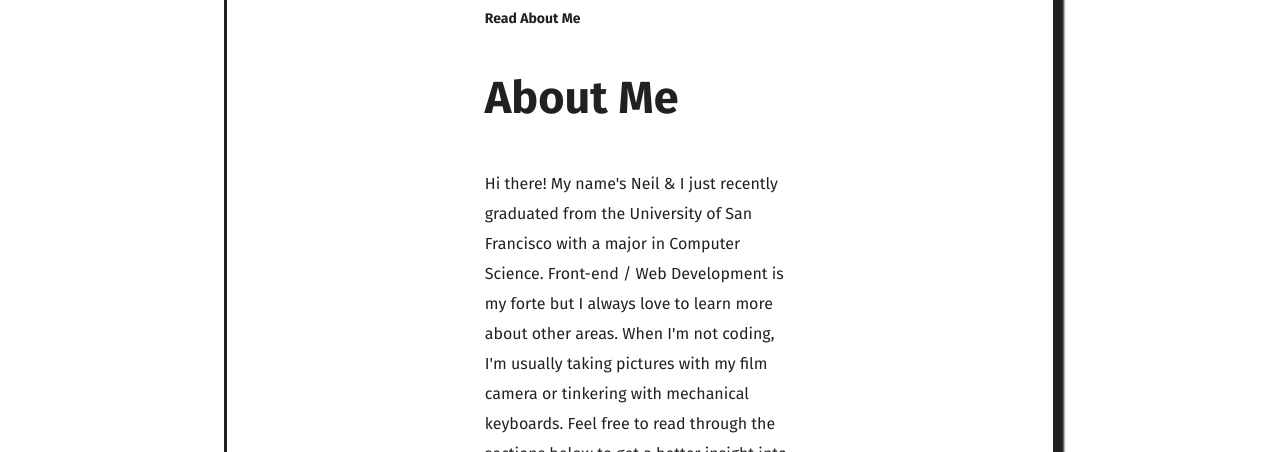
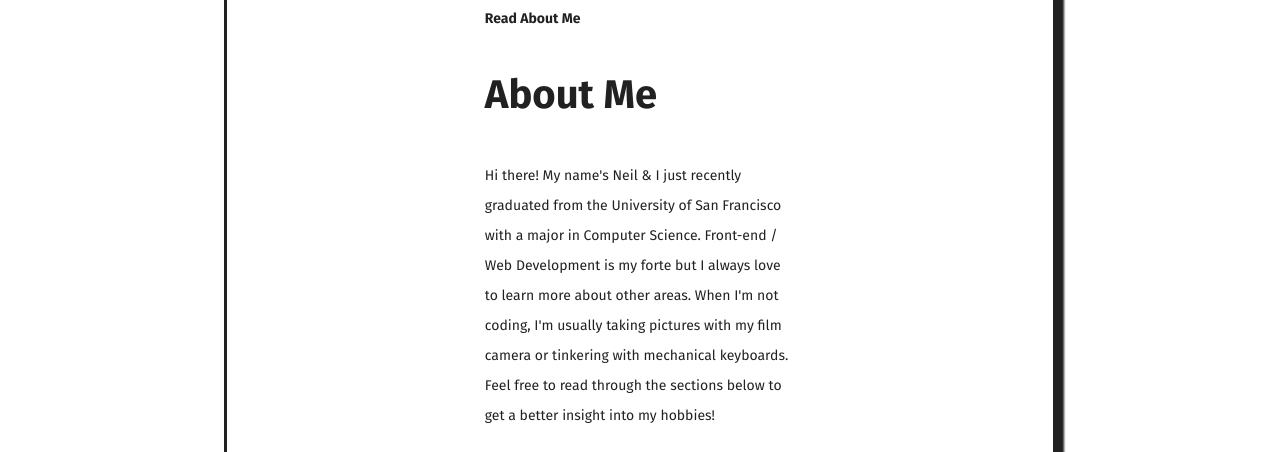
Before and after one commit to nlpulido/nlpulido.github.io, a React (Create React App) app: page /about in a window 1280 px wide. Shown: the part 500-952 px from the top of the page. Built offline with nearby package versions, Linux system fonts and the light colour scheme.

Commit message:
fixed the resizing for the about page

```diff
--- a/src/components/OutlinedCard.js
+++ b/src/components/OutlinedCard.js
@@ -10,7 +10,7 @@ import history from "../History";
 
 const useStyles = makeStyles((theme) => ({
   root: {
-    width: 300,
+    width: 250,
     fontSize: 15,
     backgroundColor: '#3f4f4c',
     color: "#f2f2f2",
--- a/src/pages/About/About.css
+++ b/src/pages/About/About.css
@@ -38,12 +38,12 @@
 }
 
 .description h1 {
-    font-size: 45px;
+    font-size: 5vmin;
     line-height: 50px;
 }
 
 .description p {
-    font-size: 16px;
+    font-size: 1.75vmin;
     line-height: 30px;
 }
 
```
